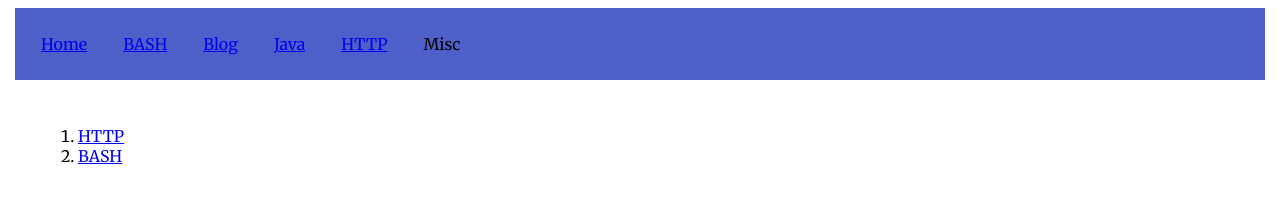
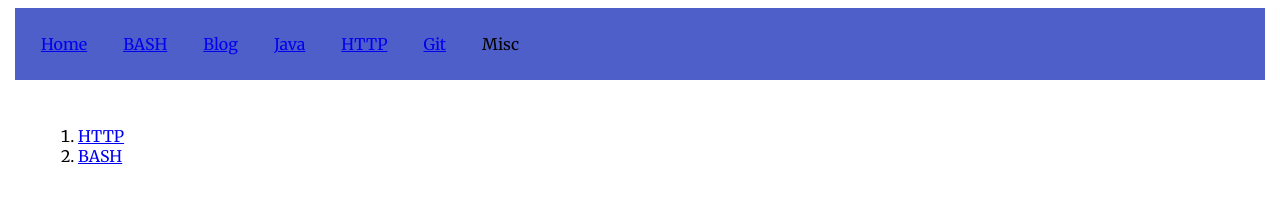
Before and after one commit to ahndmal/ahndmal.github.io, a plain HTML site: page index.html in a window 1280 px wide. Drawn offline with Linux system fonts and the light colour scheme.

Commit message:
Update index.html

```diff
--- a/index.html
+++ b/index.html
@@ -24,10 +24,16 @@
       <div class="header-item">
           <a href="/pages/java.html">Java<a/>
       </div>
+
       <div class="header-item">
           <a href="/pages/http.html">HTTP</a>
       </div>
-      <div class="header-item">Misc</div>
+
+      <div class="header-item">
+          <a href="/pages/git.html">Git</a>
+      </div>
+
+            <div class="header-item">Misc</div>
     </div>
       <div class="root">
         <ol>
```
